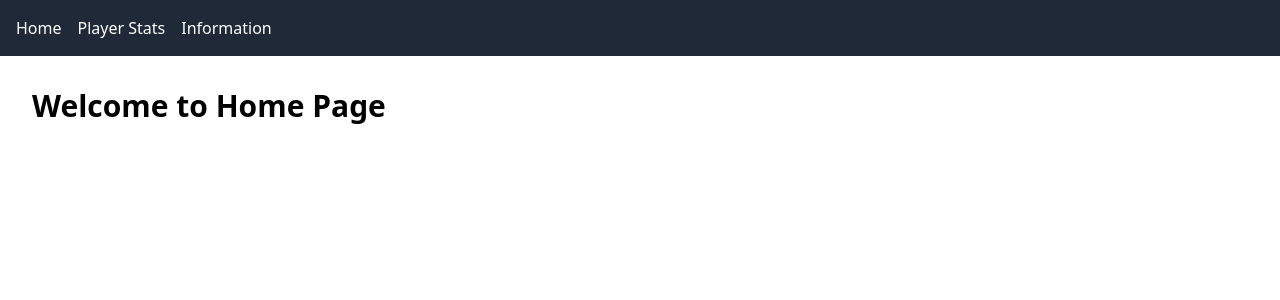
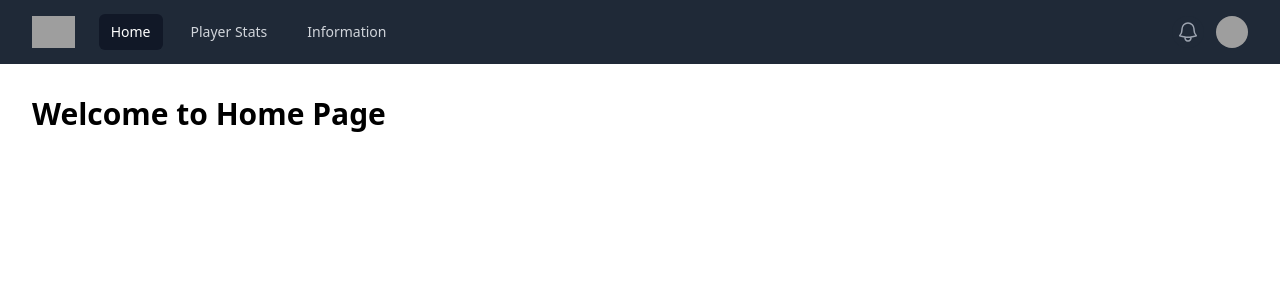
Before and after one commit to stevenhuang007/CPSC-471-Project, a React (Vite) app in the folder my-react-vite-app/: page / in a window 1280 px wide. Shown: the top 300 px of the page. Built offline with nearby package versions, Linux system fonts and the light colour scheme; grey boxes are pictures that could not be loaded.

Commit message:
revamped navbar

```diff
--- a/my-react-vite-app/package.json
+++ b/my-react-vite-app/package.json
@@ -10,6 +10,8 @@
     "preview": "vite preview"
   },
   "dependencies": {
+    "@headlessui/react": "^2.2.0",
+    "@heroicons/react": "^2.2.0",
     "react": "^18.3.1",
     "react-dom": "^18.3.1"
   },
--- a/my-react-vite-app/src/layout.tsx
+++ b/my-react-vite-app/src/layout.tsx
@@ -1,32 +1,152 @@
-import { Outlet, Link } from "react-router-dom";
+import {
+  Disclosure,
+  DisclosureButton,
+  DisclosurePanel,
+  Menu,
+  MenuButton,
+  MenuItem,
+  MenuItems,
+} from "@headlessui/react";
+import { Bars3Icon, BellIcon, XMarkIcon } from "@heroicons/react/24/outline";
+import { Link, Outlet } from "react-router-dom";
+
+const navigation = [
+  { name: "Home", href: "/", current: true },
+  { name: "Player Stats", href: "/playerstats", current: false },
+  { name: "Information", href: "/information", current: false },
+];
+
+function classNames(...classes) {
+  return classes.filter(Boolean).join(" ");
+}
 
 function Layout() {
   return (
     <div className="flex flex-col min-h-screen">
       {/* Navbar */}
-      <nav className="bg-gray-800 text-white p-4">
-        <ul className="flex space-x-4">
-          <li>
-            <Link to="/" className="hover:text-yellow-300">
-              Home
-            </Link>
-          </li>
-          <li>
-            <Link to="/playerstats" className="hover:text-yellow-300">
-              Player Stats
-            </Link>
-          </li>
-          <li>
-            <Link to="/information" className="hover:text-yellow-300">
-              Information
-            </Link>
-          </li>
-        </ul>
-      </nav>
+      <Disclosure as="nav" className="bg-gray-800">
+        <div className="mx-auto max-w-7xl px-2 sm:px-6 lg:px-8">
+          <div className="relative flex h-16 items-center justify-between">
+            {/* Mobile menu button */}
+            <DisclosureButton className="group relative inline-flex items-center justify-center rounded-md p-2 text-gray-400 hover:bg-gray-700 hover:text-white focus:outline-none focus:ring-2 focus:ring-inset focus:ring-white sm:hidden">
+              <span className="absolute -inset-0.5" />
+              <span className="sr-only">Open main menu</span>
+              <Bars3Icon
+                aria-hidden="true"
+                className="block h-6 w-6 group-data-[open]:hidden"
+              />
+              <XMarkIcon
+                aria-hidden="true"
+                className="hidden h-6 w-6 group-data-[open]:block"
+              />
+            </DisclosureButton>
+
+            <div className="flex flex-1 items-center justify-center sm:items-stretch sm:justify-start">
+              <div className="flex shrink-0 items-center">
+                <img
+                  alt="Your Company"
+                  src="https://tailwindui.com/plus/img/logos/mark.svg?color=indigo&shade=500"
+                  className="h-8 w-auto"
+                />
+              </div>
+              {/* Desktop Navigation Links */}
+              <div className="hidden sm:ml-6 sm:block">
+                <div className="flex space-x-4">
+                  {navigation.map((item) => (
+                    <Link
+                      key={item.name}
+                      to={item.href}
+                      className={classNames(
+                        item.current
+                          ? "bg-gray-900 text-white"
+                          : "text-gray-300 hover:bg-gray-700 hover:text-white",
+                        "rounded-md px-3 py-2 text-sm font-medium"
+                      )}
+                    >
+                      {item.name}
+                    </Link>
+                  ))}
+                </div>
+              </div>
+            </div>
+
+            <div className="absolute inset-y-0 right-0 flex items-center pr-2 sm:static sm:inset-auto sm:ml-6 sm:pr-0">
+              <button
+                type="button"
+                className="relative rounded-full bg-gray-800 p-1 text-gray-400 hover:text-white focus:outline-none focus:ring-2 focus:ring-white focus:ring-offset-2 focus:ring-offset-gray-800"
+              >
+                <span className="sr-only">View notifications</span>
+                <BellIcon aria-hidden="true" className="h-6 w-6" />
+              </button>
+
+              {/* Profile dropdown */}
+              <Menu as="div" className="relative ml-3">
+                <div>
+                  <MenuButton className="relative flex rounded-full bg-gray-800 text-sm focus:outline-none focus:ring-2 focus:ring-white focus:ring-offset-2 focus:ring-offset-gray-800">
+                    <span className="sr-only">Open user menu</span>
+                    <img
+                      alt="User"
+                      src="https://images.unsplash.com/photo-1472099645785-5658abf4ff4e?ixlib=rb-1.2.1&ixid=eyJhcHBfaWQiOjEyMDd9&auto=format&fit=facearea&facepad=2&w=256&h=256&q=80"
+                      className="h-8 w-8 rounded-full"
+                    />
+                  </MenuButton>
+                </div>
+                <MenuItems className="absolute right-0 z-10 mt-2 w-48 origin-top-right rounded-md bg-white py-1 shadow-lg ring-1 ring-black/5 transition focus:outline-none">
+                  <MenuItem>
+                    <a
+                      href="#"
+                      className="block px-4 py-2 text-sm text-gray-700"
+                    >
+                      Your Profile
+                    </a>
+                  </MenuItem>
+                  <MenuItem>
+                    <a
+                      href="#"
+                      className="block px-4 py-2 text-sm text-gray-700"
+                    >
+                      Settings
+                    </a>
+                  </MenuItem>
+                  <MenuItem>
+                    <a
+                      href="#"
+                      className="block px-4 py-2 text-sm text-gray-700"
+                    >
+                      Sign out
+                    </a>
+                  </MenuItem>
+                </MenuItems>
+              </Menu>
+            </div>
+          </div>
+        </div>
+
+        {/* Mobile Navigation Links */}
+        <DisclosurePanel className="sm:hidden">
+          <div className="space-y-1 px-2 pb-3 pt-2">
+            {navigation.map((item) => (
+              <DisclosureButton
+                key={item.name}
+                as={Link}
+                to={item.href}
+                className={classNames(
+                  item.current
+                    ? "bg-gray-900 text-white"
+                    : "text-gray-300 hover:bg-gray-700 hover:text-white",
+                  "block rounded-md px-3 py-2 text-base font-medium"
+                )}
+              >
+                {item.name}
+              </DisclosureButton>
+            ))}
+          </div>
+        </DisclosurePanel>
+      </Disclosure>
 
       {/* Main content */}
       <main className="flex-grow p-8">
-        <Outlet /> {/* Renders the nested route's component */}
+        <Outlet />
       </main>
     </div>
   );
```
Also changed, not shown: 1 other file (tests, documents, lock files or other folders).
